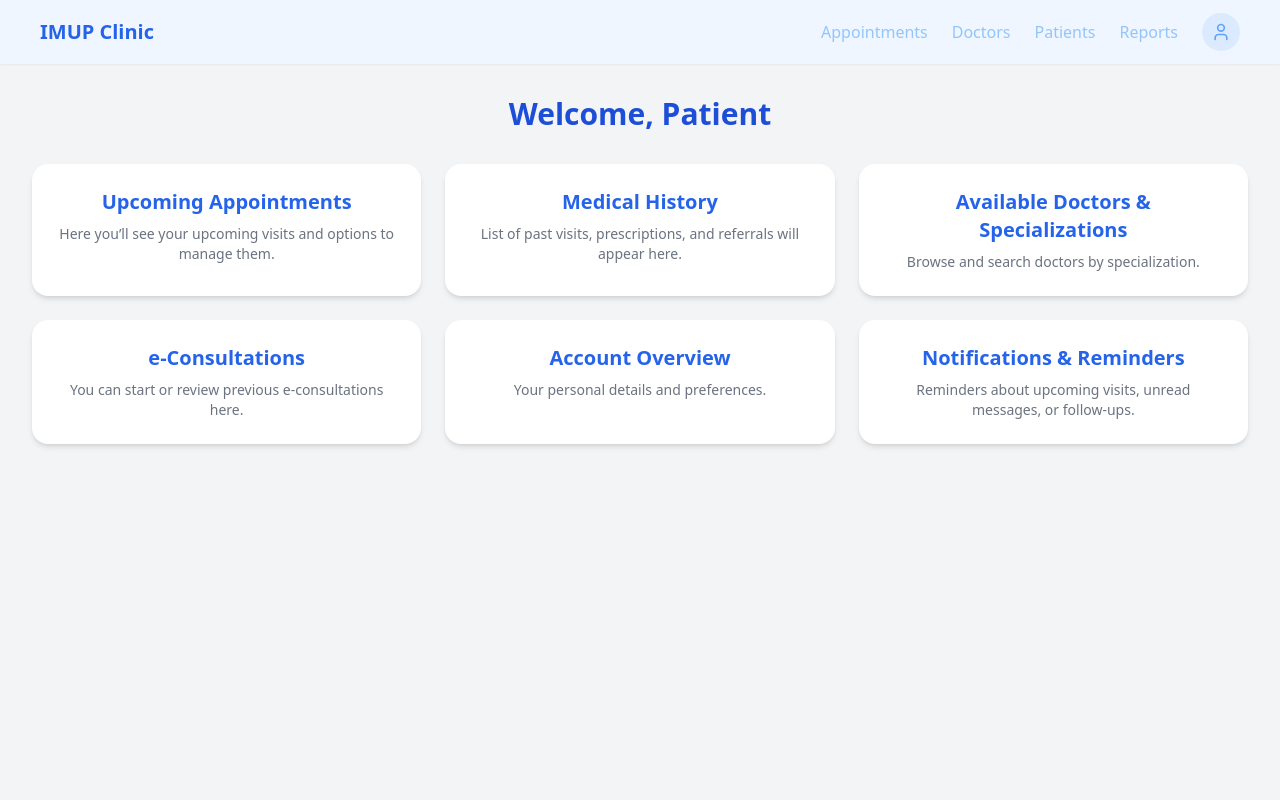
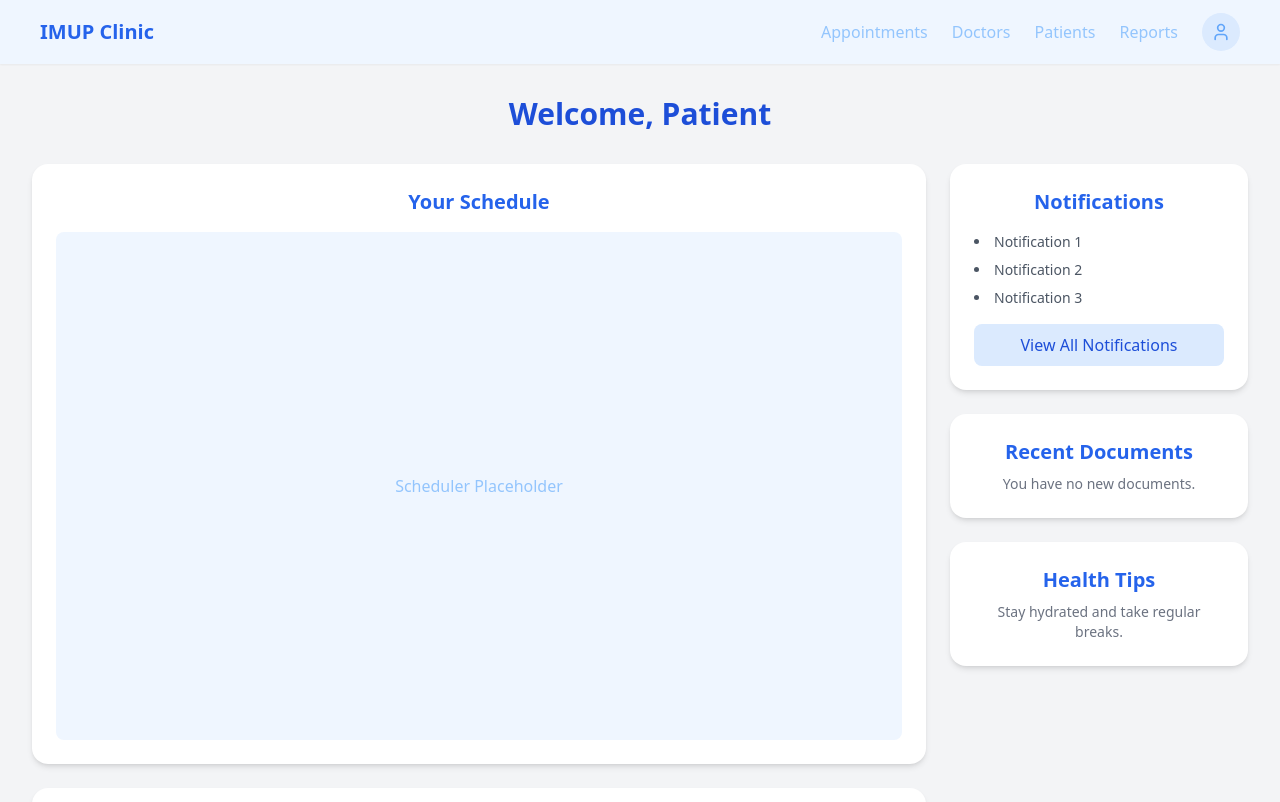
Before and after one commit to inzynierka-apbd-2023/medicare-application, a React (Vite) app in the folder frontend-container/medicare-frontend/: page / in a window 1280 px wide. Shown: the top 802 px of the page. Built offline with nearby package versions, Linux system fonts and the light colour scheme.

Commit message:
created visual template for patient dashboard

```diff
--- a/frontend-container/medicare-frontend/src/App.jsx
+++ b/frontend-container/medicare-frontend/src/App.jsx
@@ -1,7 +1,7 @@
 import { useState } from 'react'
 import './styles/App.css'
+import './styles/styles.css'
 import Login from './pages/Login'
-import Header from './pages/Header'
 import PatientDashboard from './pages/Dashboard/PatientDashboard'
 
 function App() {
--- a/frontend-container/medicare-frontend/src/pages/Dashboard/PatientDashboard.tsx
+++ b/frontend-container/medicare-frontend/src/pages/Dashboard/PatientDashboard.tsx
@@ -1,51 +1,111 @@
-import React from "react";
+import React, { useState } from "react";
 import Header from "../Header";
+import { X } from "lucide-react";
 
 export default function PatientDashboard() {
+  const [showNotifications, setShowNotifications] = useState(false);
+  const [closing, setClosing] = useState(false);
+
+  const notifications = [
+    "Notification 1",
+    "Notification 2",
+    "Notification 3",
+    "Notification 4",
+    "Notification 5",
+  ];
+
+  const openModal = () => {
+    setShowNotifications(true);
+    setClosing(false);
+  };
+
+  const closeModal = () => {
+    setClosing(true);
+    setTimeout(() => {
+      setShowNotifications(false);
+      setClosing(false);
+    }, 150);
+  };
+
   return (
     <div className="min-h-screen w-screen bg-gray-100 overflow-x-hidden">
       <Header />
       <main className="pt-24 px-8 pb-10">
         <h1 className="text-3xl font-bold text-blue-700 mb-8">Welcome, Patient</h1>
-
-        <div className="grid grid-cols-1 md:grid-cols-2 lg:grid-cols-3 gap-6">
-          {/* Upcoming Appointments */}
-          <section className="bg-white rounded-2xl shadow-md p-6">
-            <h2 className="text-xl font-semibold text-blue-600 mb-2">Upcoming Appointments</h2>
-            <p className="text-sm text-gray-500">Here you’ll see your upcoming visits and options to manage them.</p>
-          </section>
-
-          {/* Medical History */}
-          <section className="bg-white rounded-2xl shadow-md p-6">
-            <h2 className="text-xl font-semibold text-blue-600 mb-2">Medical History</h2>
-            <p className="text-sm text-gray-500">List of past visits, prescriptions, and referrals will appear here.</p>
-          </section>
-
-          {/* Available Specializations */}
-          <section className="bg-white rounded-2xl shadow-md p-6">
-            <h2 className="text-xl font-semibold text-blue-600 mb-2">Available Doctors & Specializations</h2>
-            <p className="text-sm text-gray-500">Browse and search doctors by specialization.</p>
-          </section>
-
-          {/* e-Consultations */}
-          <section className="bg-white rounded-2xl shadow-md p-6">
-            <h2 className="text-xl font-semibold text-blue-600 mb-2">e-Consultations</h2>
-            <p className="text-sm text-gray-500">You can start or review previous e-consultations here.</p>
-          </section>
-
-          {/* Account Overview */}
-          <section className="bg-white rounded-2xl shadow-md p-6">
-            <h2 className="text-xl font-semibold text-blue-600 mb-2">Account Overview</h2>
-            <p className="text-sm text-gray-500">Your personal details and preferences.</p>
-          </section>
-
-          {/* Notifications */}
-          <section className="bg-white rounded-2xl shadow-md p-6">
-            <h2 className="text-xl font-semibold text-blue-600 mb-2">Notifications & Reminders</h2>
-            <p className="text-sm text-gray-500">Reminders about upcoming visits, unread messages, or follow-ups.</p>
-          </section>
+        <div className="flex space-x-6">
+          <div className="w-3/4 space-y-6">
+            <div className="bg-white rounded-2xl shadow-md p-6 h-[600px] flex flex-col">
+              <h2 className="text-xl font-semibold text-blue-600 mb-4">Your Schedule</h2>
+              <div className="flex-1 bg-blue-50 rounded-lg flex items-center justify-center text-blue-300">
+                Scheduler Placeholder
+              </div>
+            </div>
+            <div className="bg-white rounded-2xl shadow-md p-6">
+              <h3 className="text-lg font-semibold text-blue-600 mb-2">Quick Actions</h3>
+              <button className="px-4 py-2 bg-blue-100 text-blue-700 rounded-lg hover:bg-blue-200 transition duration-150">
+                Book New Appointment
+              </button>
+            </div>
+          </div>
+          <div className="w-1/4 space-y-6">
+            <div className="bg-white rounded-2xl shadow-md p-6">
+              <h2 className="text-xl font-semibold text-blue-600 mb-4">Notifications</h2>
+              <ul className="space-y-2 list-disc list-inside text-left">
+                <li className="text-sm text-gray-600">Notification 1</li>
+                <li className="text-sm text-gray-600">Notification 2</li>
+                <li className="text-sm text-gray-600">Notification 3</li>
+              </ul>
+              <button
+                onClick={openModal}
+                className="mt-4 w-full px-4 py-2 bg-blue-100 text-blue-700 rounded-lg hover:bg-blue-200 transition duration-150"
+              >
+                View All Notifications
+              </button>
+            </div>
+            <div className="bg-white rounded-2xl shadow-md p-6">
+              <h2 className="text-xl font-semibold text-blue-600 mb-2">Recent Documents</h2>
+              <p className="text-sm text-gray-500">You have no new documents.</p>
+            </div>
+            <div className="bg-white rounded-2xl shadow-md p-6">
+              <h2 className="text-xl font-semibold text-blue-600 mb-2">Health Tips</h2>
+              <p className="text-sm text-gray-500">Stay hydrated and take regular breaks.</p>
+            </div>
+          </div>
         </div>
       </main>
+
+      {showNotifications && (
+        <>
+          <div
+            className={`fixed inset-0 bg-black bg-opacity-50 z-50 transition-opacity duration-150 ease-out ${
+              closing ? "opacity-0" : "opacity-100"
+            }`}
+            onClick={closeModal}
+          />
+          <div className="fixed inset-0 flex items-center justify-center z-50">
+            <div
+              className={`${
+                closing ? "animate-scale-out" : "animate-scale-in"
+              } bg-white rounded-2xl shadow-lg p-6 relative w-full md:w-3/4 lg:w-2/3 xl:w-1/2`}
+            >
+              <button
+                className="absolute top-4 right-4 text-blue-300 hover:text-blue-400 transition duration-150"
+                onClick={closeModal}
+              >
+                <X size={16} />
+              </button>
+              <h2 className="text-3xl font-semibold text-blue-600 mb-4">All Notifications</h2>
+              <ul className="space-y-3 max-h-80 overflow-y-auto list-disc list-inside text-left">
+                {notifications.map((note, idx) => (
+                  <li key={idx} className="text-base text-gray-700">
+                    {note}
+                  </li>
+                ))}
+              </ul>
+            </div>
+          </div>
+        </>
+      )}
     </div>
   );
 }
--- a/frontend-container/medicare-frontend/src/styles/styles.css
+++ b/frontend-container/medicare-frontend/src/styles/styles.css
@@ -0,0 +1,12 @@
+@keyframes scale-in {
+    from { opacity: 0; transform: scale(0.95); }
+    to { opacity: 1; transform: scale(1.1); }
+}
+
+@keyframes scale-out {
+    from { opacity: 1; transform: scale(1.1); }
+    to { opacity: 0; transform: scale(0.95); }
+}
+
+.animate-scale-in { animation: scale-in 0.15s ease-out forwards; }
+.animate-scale-out { animation: scale-out 0.15s ease-in forwards; }
```
